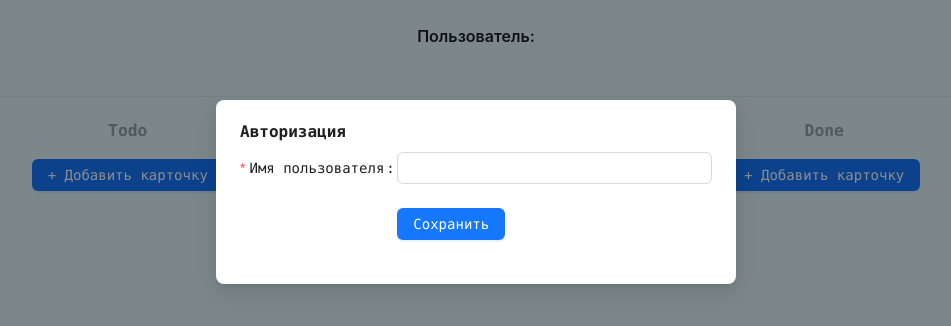
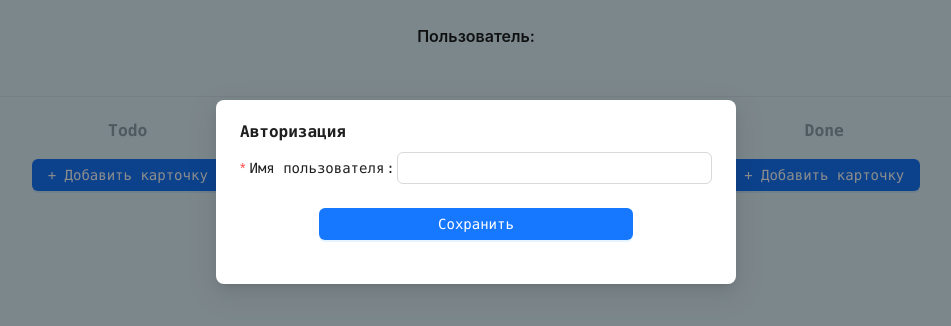
Before and after one commit to FlightoFancy/trello-react, a React (Create React App) app: page / in a window 1280 px wide. Shown: the top 326 px of the page, without its empty margins (164-1115 px from the left). Built offline with nearby package versions, Linux system fonts and the light colour scheme.

Commit message:
fix: correct width userForm

```diff
--- a/src/components/UserModal/UserModal.tsx
+++ b/src/components/UserModal/UserModal.tsx
@@ -59,15 +59,17 @@ export const UserModal: React.FC = () => {
                 label="Имя пользователя:"
                 name="username"
                 rules={[
-                  { required: true, message: "Please input your username!" },
+                  { required: true, message: "Пожалуйста, введите ваше имя!" },
                 ]}
               >
                 <Input {...field} />
               </Form.Item>
             )}
           />
-          <Form.Item wrapperCol={{ offset: 8, span: 16 }}>
-            <Button type="primary" htmlType="submit">
+          <Form.Item
+            wrapperCol={{ md: { offset: 4, span: 16 }, xs: { span: 24 } }}
+          >
+            <Button type="primary" htmlType="submit" block>
               Сохранить
             </Button>
           </Form.Item>
```
